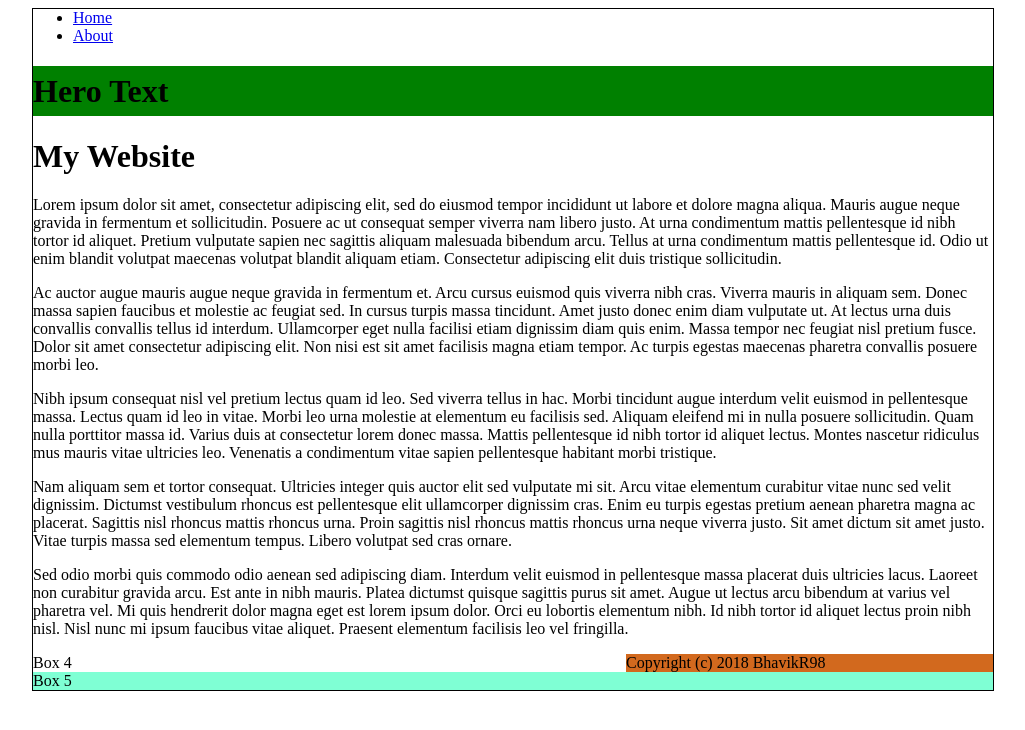
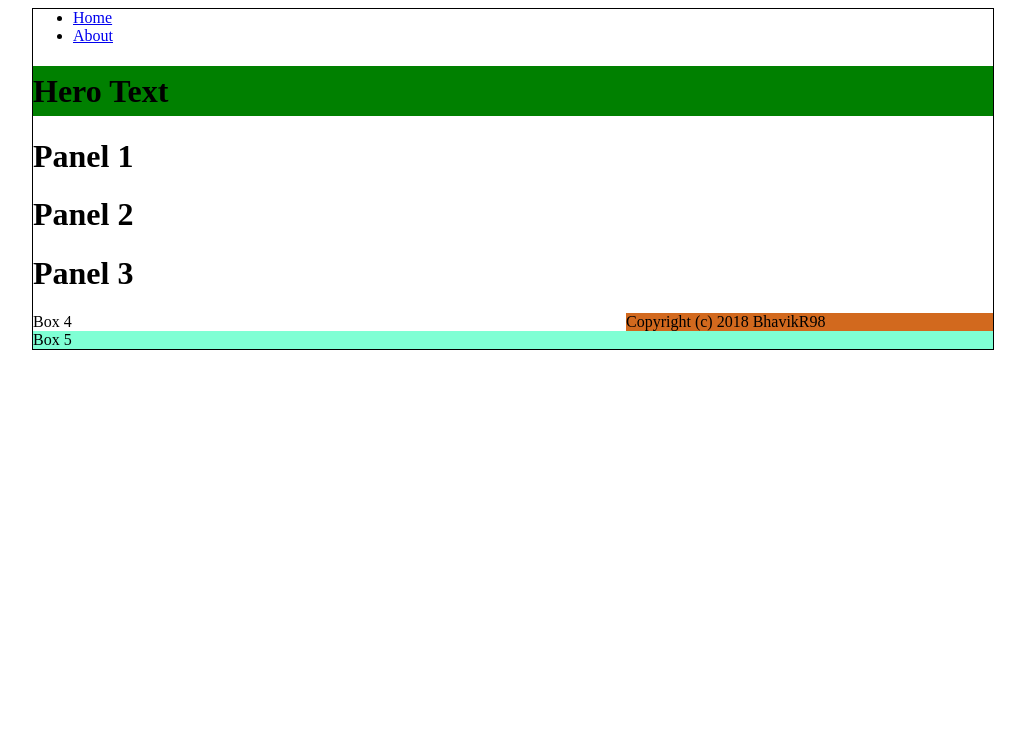
Before and after one commit to BhavikR98/IS117InClass, a plain HTML site: page docs/index.html in a window 1280 px wide. Shown: the whole page, without its empty margins (127-1152 px from the left). Drawn offline with Linux system fonts and the light colour scheme.

Commit message:
Oct 22nd 2018 In Class 2

```diff
--- a/docs/index.html
+++ b/docs/index.html
@@ -24,52 +24,20 @@
     <div id="banner">
         <h1>Hero Text</h1>
     </div>
-    <div id="panell">
-        <h1>My Website</h1>
-     <p>
-        Lorem ipsum dolor sit amet, consectetur adipiscing elit, sed do eiusmod tempor incididunt ut labore et dolore
-        magna aliqua. Mauris augue neque gravida in fermentum et sollicitudin. Posuere ac ut consequat semper viverra
-        nam libero justo. At urna condimentum mattis pellentesque id nibh tortor id aliquet. Pretium vulputate sapien
-        nec sagittis aliquam malesuada bibendum arcu. Tellus at urna condimentum mattis pellentesque id. Odio ut enim
-        blandit volutpat maecenas volutpat blandit aliquam etiam. Consectetur adipiscing elit duis tristique
-        sollicitudin.
-    </p>
-    <p>
-        Ac auctor augue mauris augue neque gravida in fermentum et. Arcu cursus euismod quis viverra nibh cras. Viverra
-        mauris in aliquam sem. Donec massa sapien faucibus et molestie ac feugiat sed. In cursus turpis massa tincidunt.
-        Amet justo donec enim diam vulputate ut. At lectus urna duis convallis convallis tellus id interdum. Ullamcorper
-        eget nulla facilisi etiam dignissim diam quis enim. Massa tempor nec feugiat nisl pretium fusce. Dolor sit amet
-        consectetur adipiscing elit. Non nisi est sit amet facilisis magna etiam tempor. Ac turpis egestas maecenas
-        pharetra convallis posuere morbi leo.
-    </p>
-    <p>
-        Nibh ipsum consequat nisl vel pretium lectus quam id leo. Sed viverra tellus in hac. Morbi tincidunt augue
-        interdum velit euismod in pellentesque massa. Lectus quam id leo in vitae. Morbi leo urna molestie at elementum
-        eu facilisis sed. Aliquam eleifend mi in nulla posuere sollicitudin. Quam nulla porttitor massa id. Varius duis
-        at consectetur lorem donec massa. Mattis pellentesque id nibh tortor id aliquet lectus. Montes nascetur
-        ridiculus mus mauris vitae ultricies leo. Venenatis a condimentum vitae sapien pellentesque habitant morbi
-        tristique.
-    </p>
-    <p>
-        Nam aliquam sem et tortor consequat. Ultricies integer quis auctor elit sed vulputate mi sit. Arcu vitae
-        elementum curabitur vitae nunc sed velit dignissim. Dictumst vestibulum rhoncus est pellentesque elit
-        ullamcorper dignissim cras. Enim eu turpis egestas pretium aenean pharetra magna ac placerat. Sagittis nisl
-        rhoncus mattis rhoncus urna. Proin sagittis nisl rhoncus mattis rhoncus urna neque viverra justo. Sit amet
-        dictum sit amet justo. Vitae turpis massa sed elementum tempus. Libero volutpat sed cras ornare.
-    </p>
-    <p>
-        Sed odio morbi quis commodo odio aenean sed adipiscing diam. Interdum velit euismod in pellentesque massa
-        placerat duis ultricies lacus. Laoreet non curabitur gravida arcu. Est ante in nibh mauris. Platea dictumst
-        quisque sagittis purus sit amet. Augue ut lectus arcu bibendum at varius vel pharetra vel. Mi quis hendrerit
-        dolor magna eget est lorem ipsum dolor. Orci eu lobortis elementum nibh. Id nibh tortor id aliquet lectus proin
-        nibh nisl. Nisl nunc mi ipsum faucibus vitae aliquet. Praesent elementum facilisis leo vel fringilla.
-    </p>
+    <div id="panel1">
+        <h1>Panel 1</h1>
+    </div>
+    <div id="panel2">
+        <h1>Panel 2</h1>
+    </div>
+    <div id="panel3">
+        <h1>Panel 3</h1>
+    </div>
     <div id="sidebar" class="box">Box 4</div>
     <div id="footer" class="box">Copyright (c) 2018 BhavikR98</div>
     <div id="box5" class="box">Box 5</div>
 
     <script src="js/scripts.js"></script>
     </div>
-</div>
 </body>
 </html>
```
